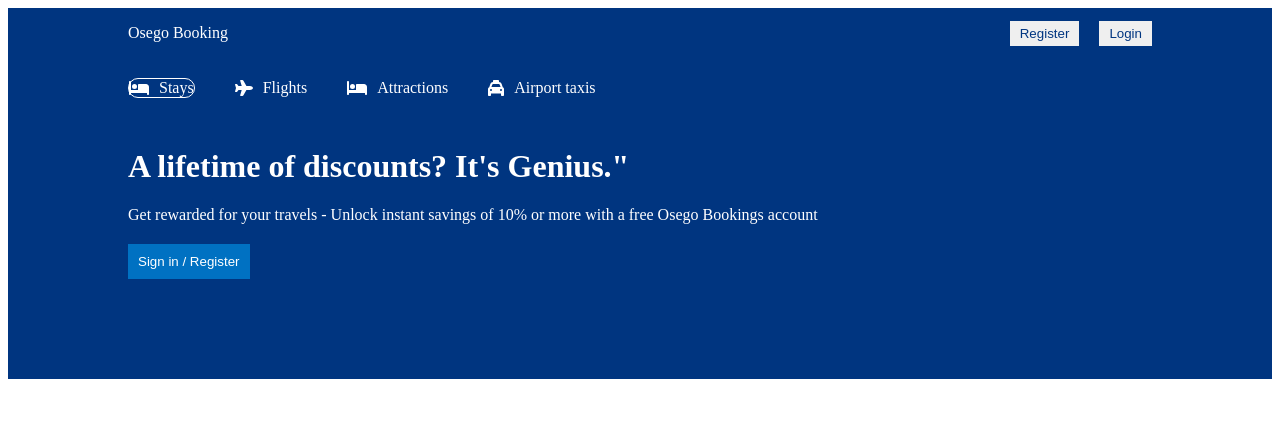
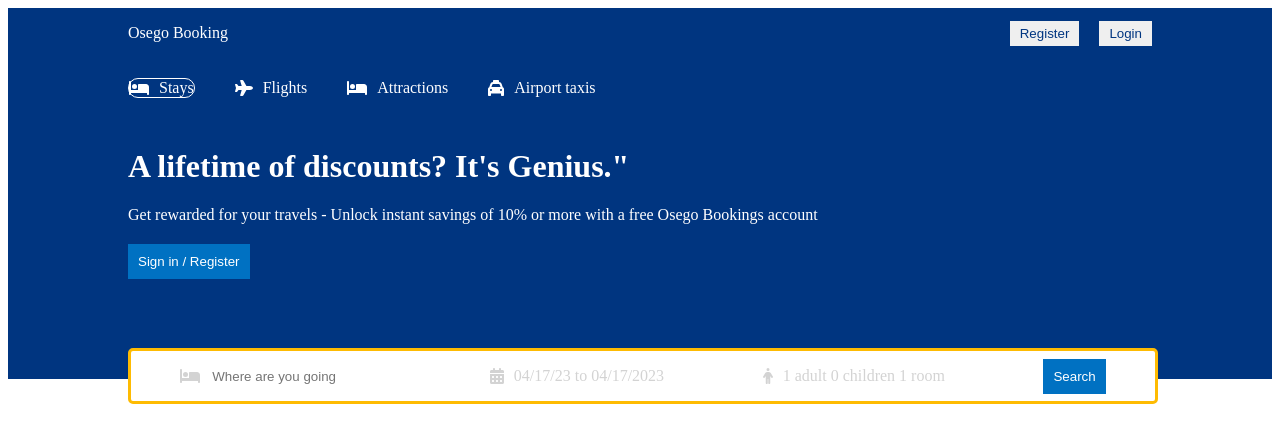
Before and after one commit to OsegoTech/rentals-booking-client, a React (Vite) app: page / in a window 1280 px wide. Shown: the top 442 px of the page. Built offline with nearby package versions, Linux system fonts and the light colour scheme.

Commit message:
Advanced search bar with a range date picker

```diff
--- a/package.json
+++ b/package.json
@@ -13,7 +13,9 @@
     "@fortawesome/free-regular-svg-icons": "^6.4.0",
     "@fortawesome/free-solid-svg-icons": "^6.4.0",
     "@fortawesome/react-fontawesome": "^0.2.0",
+    "date-fns": "^2.29.3",
     "react": "^18.2.0",
+    "react-date-range": "^1.4.0",
     "react-dom": "^18.2.0",
     "react-router-dom": "^6.10.0"
   },
--- a/src/components/header/Header.jsx
+++ b/src/components/header/Header.jsx
@@ -1,11 +1,38 @@
 import "./header.css"
 import {FontAwesomeIcon} from "@fortawesome/react-fontawesome";
-import {faBed, faCar, faPlane, faTaxi} from "@fortawesome/free-solid-svg-icons";
+import {faBed, faCalendarDays, faPerson, faPlane, faTaxi} from "@fortawesome/free-solid-svg-icons";
+import { DateRange } from 'react-date-range';
+import {useState} from "react";
+import 'react-date-range/dist/styles.css'; // main css file
+import 'react-date-range/dist/theme/default.css'; // theme css file
+import {format} from "date-fns"
 
-const Header = () => {
+const Header = ({type}) => {
+    const [openDate, setOpenDate] = useState(false)
+    const [date, setDate] = useState([
+        {
+            startDate: new Date(),
+            endDate: new Date(),
+            key: 'selection'
+        }
+    ]);
+    const [openOptions, setOpenOptions] = useState(false)
+    const [options, setOptions] = useState({
+        adult:1,
+        children:0,
+        room:1
+    })
+    const handleOption = (name, operation) => {
+        setOptions(prev => {
+            return {
+                ...prev, [name] : operation === "i" ? options[name] +1 : options[name] - 1,
+
+            }
+        })
+    }
     return(
         <div className="header">
-            <div className="headerContainer">
+            <div className={type === "list" ? "headerContainer listMode" : "headerContainer"}>
                 <div className="headerList">
                     <div className="headerListItem active">
                         <FontAwesomeIcon icon={faBed}/>
@@ -24,11 +51,81 @@
                         <span>Airport taxis</span>
                     </div>
                 </div>
-                <h1 className="headerTitle">A lifetime of discounts? It's Genius."</h1>
+                { type !== "list" &&
+                    <><h1 className="headerTitle">A lifetime of discounts? It's Genius."</h1>
                 <p className="headerDesc">
                     Get rewarded for your travels - Unlock instant savings of 10% or more with a free Osego Bookings account
                 </p>
                 <button className="headerBtn">Sign in / Register</button>
+                <div className="headerSearch">
+                    <div className="headerSearchItem">
+                        <FontAwesomeIcon icon={faBed} className="headerIcon"/>
+                        <input type="text" placeholder="Where are you going" className="headerSearchInput"/>
+                    </div>
+                    <div className="headerSearchItem">
+                        <FontAwesomeIcon icon={faCalendarDays} className="headerIcon"/>
+                        <span onClick={()=>setOpenDate(!openDate)} className="headerSearchText">{`${format(
+                            date[0].startDate,
+                            "MM/dd/yy"
+                        )} to ${format(date[0].endDate, "MM/dd/yyyy")}`}</span>
+                        {openDate && <DateRange
+                            onChange={item => setDate([item.selection])}
+                            moveRangeOnFirstSelection={false}
+                            ranges={date}
+                            className="date"
+                        />}
+                    </div>
+                    <div className="headerSearchItem">
+                        <FontAwesomeIcon icon={faPerson} className="headerIcon"/>
+                        <span onClick={() => setOpenOptions(!openOptions)} className="headerSearchItem">{`${options.adult} adult  ${options.children} children  ${options.room} room`}</span>
+                        {openOptions && <div className="options">
+                            <div className="optionItem">
+                                <span className="optionText">Adult</span>
+                                <div className="optionCounter">
+                                    <button
+                                        disabled={options.adult <= 1}
+                                        className="optionCounterButton" onClick={() => handleOption("adult", "d")}>-
+                                    </button>
+                                    <span className="optionCounterNumber">{options.adult}</span>
+                                    <button className="optionCounterButton"
+                                            onClick={() => handleOption("adult", "i")}>+
+                                    </button>
+                                </div>
+                            </div>
+                            <div className="optionItem">
+                                <span className="optionText">Children</span>
+                                <div className="optionCounter">
+                                    <button
+                                        disabled={options.children <= 0}
+                                        className="optionCounterButton" onClick={() => handleOption("children", "d")}>-
+                                    </button>
+                                    <span className="optionCounterNumber">{options.children}</span>
+                                    <button className="optionCounterButton"
+                                            onClick={() => handleOption("children", "i")}>+
+                                    </button>
+                                </div>
+                            </div>
+                            <div className="optionItem">
+                                <span className="optionText">Room</span>
+                                <div className="optionCounter">
+                                    <button
+                                        disabled={options.room <= 1}
+                                        className="optionCounterButton" onClick={() => handleOption("room", "d")}>-
+                                    </button>
+                                    <span className="optionCounterNumber">{options.room}</span>
+                                    <button className="optionCounterButton"
+                                            onClick={() => handleOption("room", "i")}>+
+                                    </button>
+                                </div>
+
+                            </div>
+                        </div>}
+                    </div>
+                    <div className="headerSearchItem">
+                        <button className="headerBtn">Search</button>
+                    </div>
+
+                </div></>}
             </div>
         </div>
     )
--- a/src/components/header/header.css
+++ b/src/components/header/header.css
@@ -3,12 +3,17 @@
     color: white;
     display: flex;
     justify-content: center;
+    position: relative;
 }
 
 .headerContainer{
     width: 100%;
     max-width: 1024px;
     margin: 20px 0 100px 0;
+}
+
+.headerContainer.listMode{
+    margin: 20px 0 0 0;
 }
 
 .headerList{
@@ -40,3 +45,81 @@
     padding: 10px;
     cursor: pointer;
 }
+
+.headerSearch {
+    height: 30px;
+    background-color: white;
+    border: 3px solid #febb02;
+    display: flex;
+    align-items: center;
+    justify-content: space-around;
+    padding: 10px 0;
+    border-radius: 5px;
+    position: absolute;
+    bottom: -25px;
+    width: 100%;
+    max-width: 1024px;
+}
+
+.headerIcon{
+    color: lightgray;
+}
+
+.headerSearchItem{
+    display: flex;
+    align-items: center;
+    gap: 10px;
+    color: lightgray;
+}
+
+.headerSearchInput{
+    border: none;
+    outline: none;
+}
+
+.headerSearchText{
+    color: lightgray;
+    cursor: pointer;
+}
+
+.date{
+    position: absolute;
+    top: 50px;
+}
+
+.options{
+    position: absolute;
+    top: 50px;
+    background-color: white;
+    color: gray;
+    border-radius: 5px;
+    -webkit-box-shadow: 0 0 10px -5px rgba(0,0,0,0.4);
+    box-shadow: 0 0 10px -5px rgba(0,0,0,0.4);
+}
+
+.optionItem{
+    width: 200px;
+    display: flex;
+    justify-content: space-between;
+    margin: 10px;
+}
+
+.optionCounter{
+    display: flex;
+    align-items: center;
+    gap: 10px;
+    font-size: 12px;
+    color: black;
+}
+
+.optionCounterButton{
+    width: 30px;
+    height: 30px;
+    border: 1px solid #0071c2;
+    cursor: pointer;
+    background-color: white;
+}
+
+.optionCounterButton:disabled{
+    cursor: not-allowed;
+}
--- a/src/pages/list/List.jsx
+++ b/src/pages/list/List.jsx
@@ -1,6 +1,12 @@
+import Navbar from "../../components/navbar/Navbar.jsx";
+import Header from "../../components/header/Header.jsx";
+
 const List = () => {
     return(
-        <div>List</div>
+        <div>
+            <Navbar/>
+            <Header type="list"/>
+        </div>
     )
 }
 
```
Also changed, not shown: 1 other file (tests, documents, lock files or other folders).
